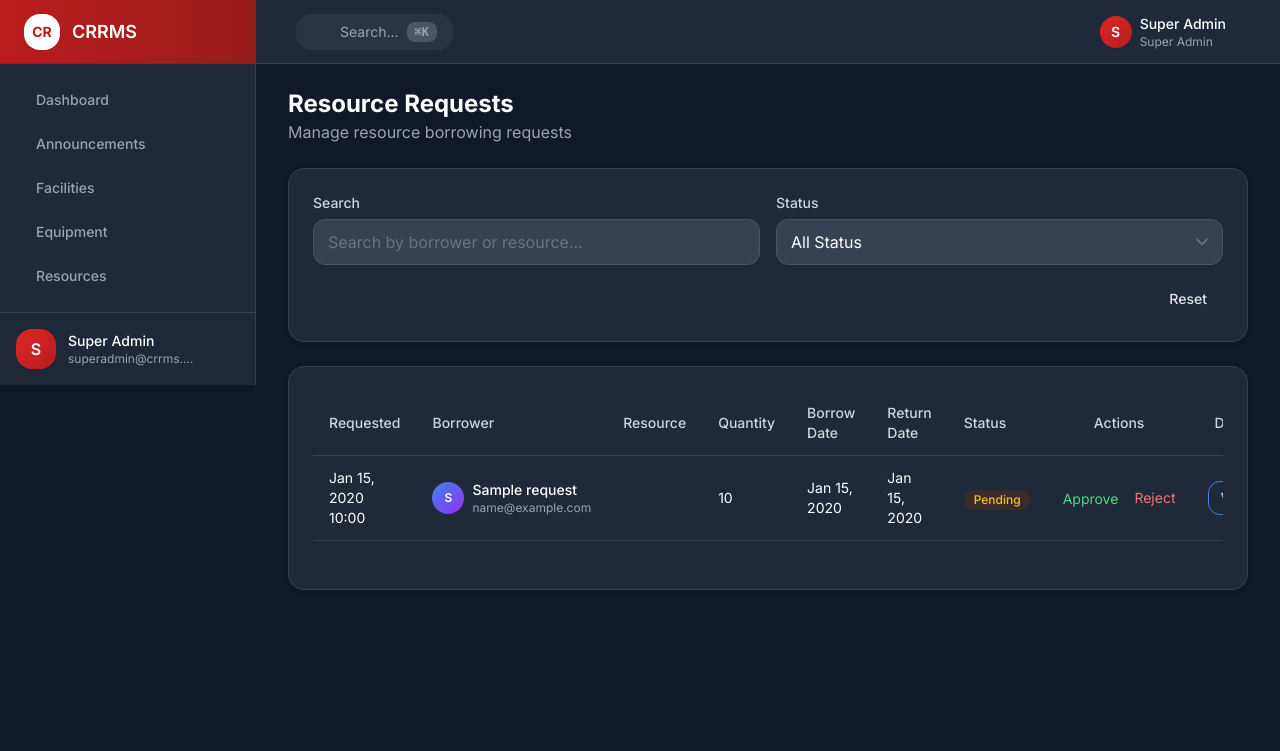
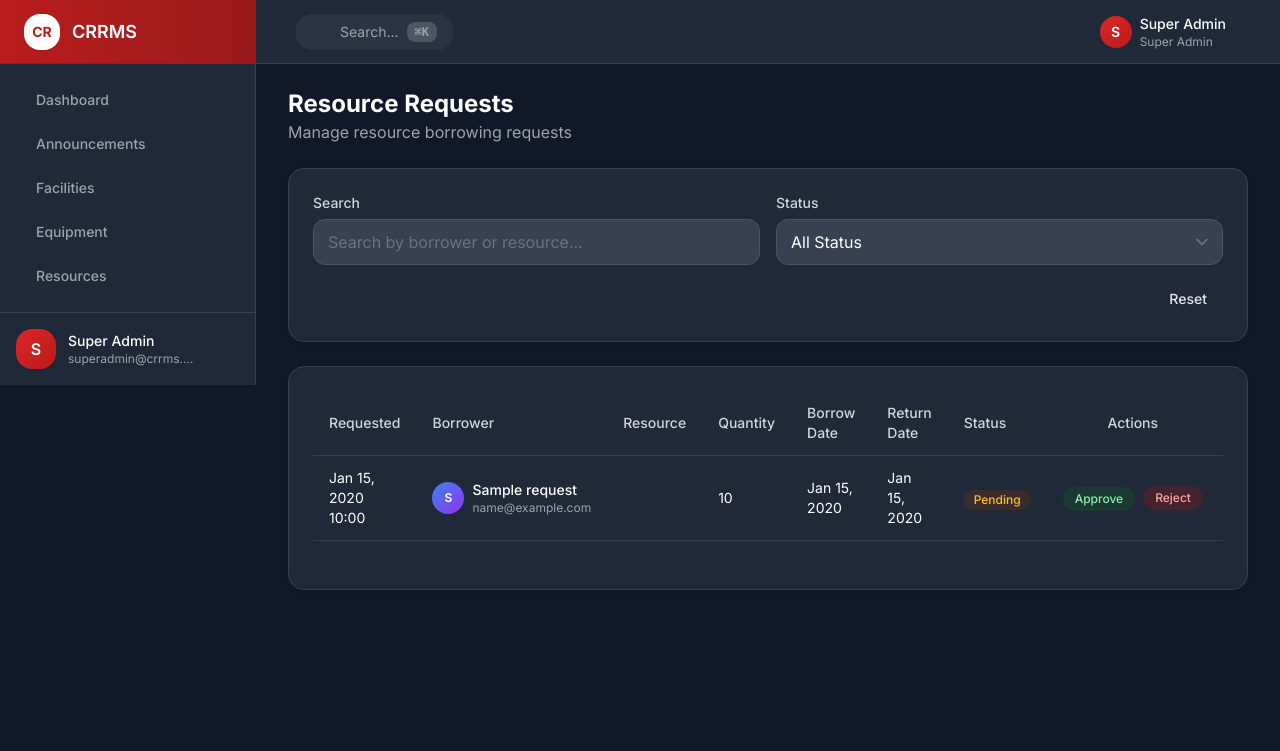
Before and after one commit to kelleeerrrr/CRRMS, a Laravel app: page /resource-requests in a window 1280 px wide. Shown: the top 751 px of the page. Run offline with Laravel 12, Linux system fonts and the light colour scheme; a user stored in the database is signed in; data comes from the database, SQL or seed files in the repository; tables that the repository leaves empty hold one stand-in row (values such as "Sample post"); data that the repository does not hold is empty; style sheets or scripts are compiled from the project's sources; parts of the project's set-up code (start-up, migrations or seed data) failed here and were passed over; some libraries are stand-ins or nearby versions.

Commit message:
Style request review actions as colored pills

```diff
--- a/resources/views/livewire/equipment-borrow-request-index.blade.php
+++ b/resources/views/livewire/equipment-borrow-request-index.blade.php
@@ -110,10 +110,10 @@
                                 <td class="py-3 px-4">
                                     <div class="flex items-center justify-center gap-2">
                                         @if(auth()->user()->can('approve', $request) && $request->status === 'pending')
-                                            <button wire:click="approve('{{ $request->id }}')" class="text-green-600 hover:text-green-800 dark:text-green-400 dark:hover:text-green-300 text-sm">
+                                            <button wire:click="approve('{{ $request->id }}')" class="inline-flex items-center rounded-full bg-green-100 px-3 py-1 text-xs font-medium text-green-800 hover:bg-green-200 focus-visible:outline focus-visible:outline-2 focus-visible:outline-green-600 dark:bg-green-900/40 dark:text-green-300 dark:hover:bg-green-900/70">
                                                 Approve
                                             </button>
-                                            <button wire:click="openRejectModal('{{ $request->id }}')" class="text-red-600 hover:text-red-800 dark:text-red-400 dark:hover:text-red-300 text-sm">
+                                            <button wire:click="openRejectModal('{{ $request->id }}')" class="inline-flex items-center rounded-full bg-red-100 px-3 py-1 text-xs font-medium text-red-800 hover:bg-red-200 focus-visible:outline focus-visible:outline-2 focus-visible:outline-red-600 dark:bg-red-900/40 dark:text-red-300 dark:hover:bg-red-900/70">
                                                 Reject
                                             </button>
                                         @endif
--- a/resources/views/livewire/facility-reservation-index.blade.php
+++ b/resources/views/livewire/facility-reservation-index.blade.php
@@ -94,10 +94,10 @@
                                 <td class="py-3 px-4">
                                     <div class="flex items-center justify-center gap-2">
                                         @if(auth()->user()->can('approve', $reservation) && $reservation->status === 'pending')
-                                            <button wire:click="approve('{{ $reservation->id }}')" class="text-green-600 hover:text-green-800 dark:text-green-400 dark:hover:text-green-300 text-sm">
+                                            <button wire:click="approve('{{ $reservation->id }}')" class="inline-flex items-center rounded-full bg-green-100 px-3 py-1 text-xs font-medium text-green-800 hover:bg-green-200 focus-visible:outline focus-visible:outline-2 focus-visible:outline-green-600 dark:bg-green-900/40 dark:text-green-300 dark:hover:bg-green-900/70">
                                                 Approve
                                             </button>
-                                            <button wire:click="reject('{{ $reservation->id }}')" class="text-red-600 hover:text-red-800 dark:text-red-400 dark:hover:text-red-300 text-sm">
+                                            <button wire:click="reject('{{ $reservation->id }}')" class="inline-flex items-center rounded-full bg-red-100 px-3 py-1 text-xs font-medium text-red-800 hover:bg-red-200 focus-visible:outline focus-visible:outline-2 focus-visible:outline-red-600 dark:bg-red-900/40 dark:text-red-300 dark:hover:bg-red-900/70">
                                                 Reject
                                             </button>
                                         @endif
--- a/resources/views/resource-requests/index.blade.php
+++ b/resources/views/resource-requests/index.blade.php
@@ -99,11 +99,11 @@
                                             @if($request->status === 'pending')
                                                 <form method="POST" action="{{ route('resource-requests.approve', $request) }}" class="inline">
                                                     @csrf
-                                                    <button type="submit" class="text-green-600 hover:text-green-800 dark:text-green-400 dark:hover:text-green-300 text-sm">
+                                                    <button type="submit" class="inline-flex items-center rounded-full bg-green-100 px-3 py-1 text-xs font-medium text-green-800 hover:bg-green-200 focus-visible:outline focus-visible:outline-2 focus-visible:outline-green-600 dark:bg-green-900/40 dark:text-green-300 dark:hover:bg-green-900/70">
                                                         Approve
                                                     </button>
                                                 </form>
-                                                <button onclick="showDeclineModal('{{ $request->id }}')" class="text-red-600 hover:text-red-800 dark:text-red-400 dark:hover:text-red-300 text-sm ml-2">
+                                                <button onclick="showDeclineModal('{{ $request->id }}')" class="inline-flex items-center rounded-full bg-red-100 px-3 py-1 text-xs font-medium text-red-800 hover:bg-red-200 focus-visible:outline focus-visible:outline-2 focus-visible:outline-red-600 dark:bg-red-900/40 dark:text-red-300 dark:hover:bg-red-900/70">
                                                     Reject
                                                 </button>
                                             @endif
```
